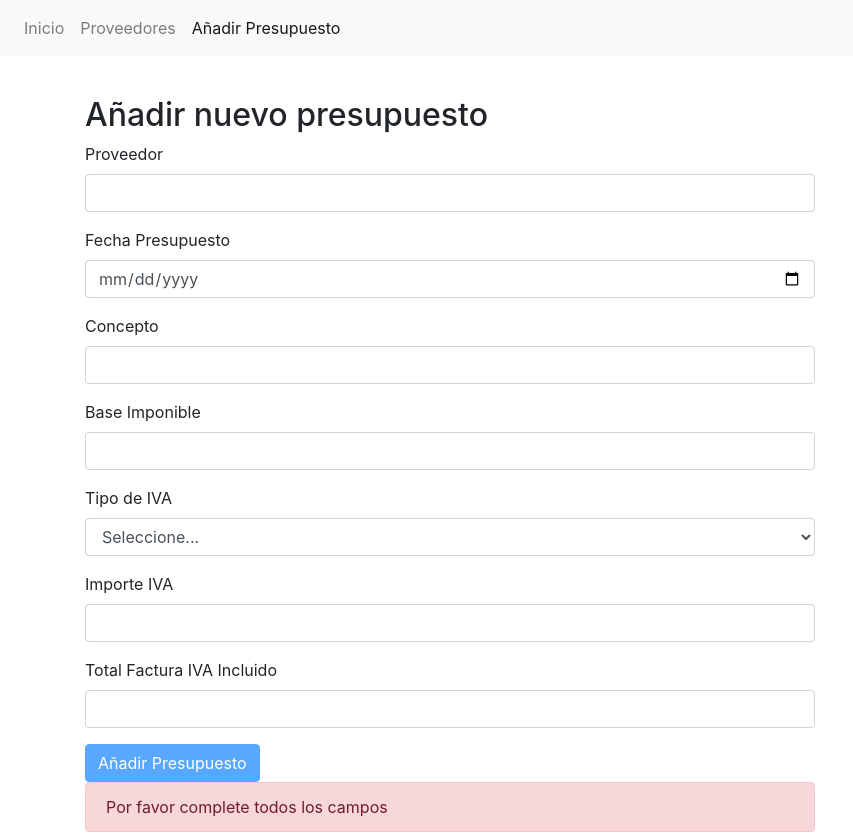
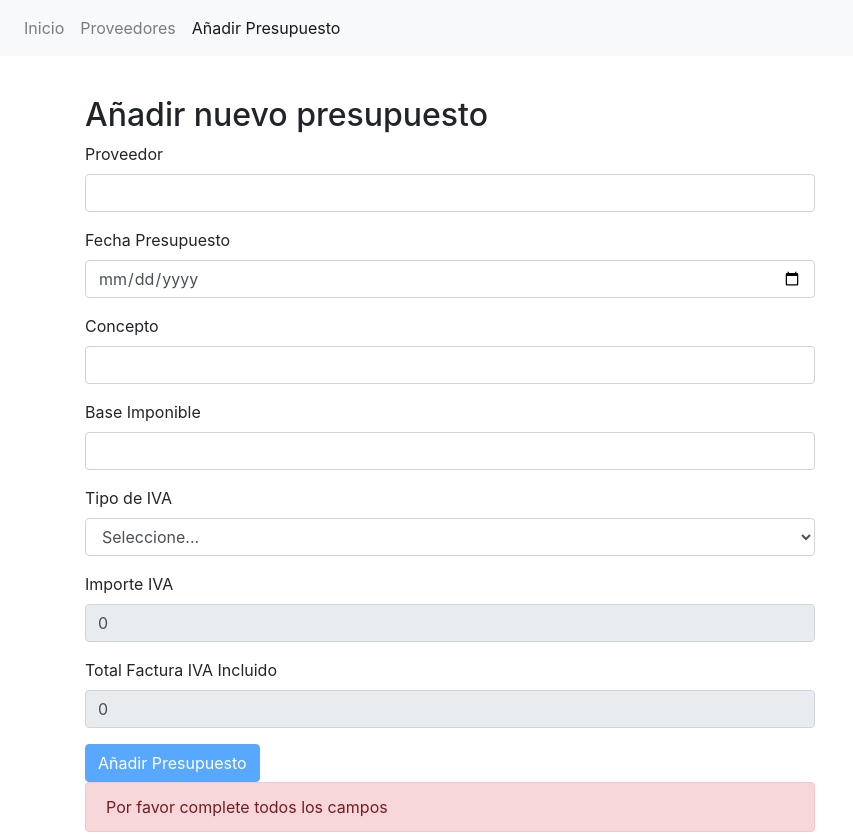
Before and after one commit to AMD031/appCompras, an Angular app: page /addpres in a window 1280 px wide. Shown: the top 834 px of the page, without its empty margins (0-853 px from the left). Built offline with nearby package versions, Linux system fonts and the light colour scheme.

Commit message:
antes de empezar 10

```diff
--- a/src/app/presupuestos/addpres/addpres.component.html
+++ b/src/app/presupuestos/addpres/addpres.component.html
@@ -86,30 +86,14 @@
 
             <div class="form-group">
                 <label for="iva">Importe IVA</label>
-                <!-- iconos -->
-                <i class="fa fa-check-circle check" *ngIf="presupuestoForm.controls.iva.valid"></i>
-                <i class="fa fa-exclamation-circle uncheck"
-                    *ngIf="presupuestoForm.controls.iva.invalid &&  presupuestoForm.controls.iva.touched"></i>
                 <!-- compo formulario -->
-                <input type="number" class="form-control" id="iva" formControlName="iva">
-                <!-- mensaje -->
-                <p class="alert alert-danger"
-                    *ngIf="presupuestoForm.controls.iva.invalid && presupuestoForm.controls.iva.touched">
-                    El campo Proveedor es obligatorio.
-                </p>
+                <input type="number" class="form-control" id="iva" formControlName="iva"  [(ngModel)]="presupuestoForm.value.iva"  disabled>
             </div>
 
             <div class="form-group">
                 <label for="total">Total Factura IVA Incluido</label>
-                <!-- iconos -->
-                <i class="fa fa-check-circle check" *ngIf="presupuestoForm.controls.total.valid"></i>
-                <i class="fa fa-exclamation-circle uncheck"
-                    *ngIf="presupuestoForm.controls.total.invalid &&  presupuestoForm.controls.total.touched"></i>
-                <input type="number" class="form-control" id="total" formControlName="total">
-                <p class="alert alert-danger"
-                    *ngIf="presupuestoForm.controls.total.invalid && presupuestoForm.controls.total.touched">
-                    El campo Proveedor es obligatorio.
-                </p>
+                <!-- campo formulario -->
+                <input type="number" class="form-control" id="total" formControlName="total"  [(ngModel)]="presupuestoForm.value.total"  disabled>
             </div>
 
             <button type="submit" class="btn btn-primary" [disabled]="!presupuestoForm.valid">
--- a/src/app/presupuestos/addpres/addpres.component.ts
+++ b/src/app/presupuestos/addpres/addpres.component.ts
@@ -1,5 +1,5 @@
-import { Component, OnInit } from '@angular/core';
-import { FormControl, FormGroup, FormBuilder,  Validators } from '@angular/forms';
+import { Component, OnInit, SimpleChanges } from '@angular/core';
+import { FormControl, FormGroup, FormBuilder, Validators } from '@angular/forms';
 
 @Component({
   selector: 'app-addpres',
@@ -9,19 +9,38 @@
 export class AddpresComponent implements OnInit {
   presupuestoForm: FormGroup;
   presupuesto: any;
+  base: any;
+  tipo: any;
+  iva: any = 0;
+  total: any = 0;
 
   constructor(private pf: FormBuilder) { }
+
+  onChanges(): void {
+    this.presupuestoForm.valueChanges.subscribe(valor => {
+      console.log(valor);
+      this.base = valor.base;
+      this.tipo = valor.tipo;
+      this.presupuestoForm.value.iva = this.base * this.tipo;
+      this.presupuestoForm.value.total = this.base + (this.base * this.tipo);
+    });
+  }
+
+
+
 
   ngOnInit(): void {
     this.presupuestoForm = this.pf.group({
       proveedor: ['', Validators.required],
       fecha: ['', Validators.required],
-      concepto: ['', [Validators.required, Validators.minLength(10)] ],
+      concepto: ['', [Validators.required,
+      Validators.minLength(10)]],
       base: ['', Validators.required],
       tipo: ['', Validators.required],
-      iva: ['', Validators.required],
-      total: ['', Validators.required]
+      iva: this.iva,
+      total: this.total
     });
+    this.onChanges();
   }
 
   onSubmit(): void {
```
